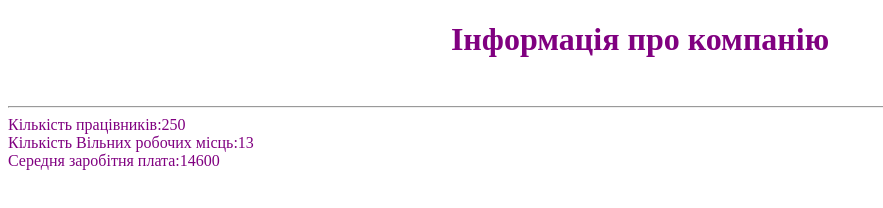
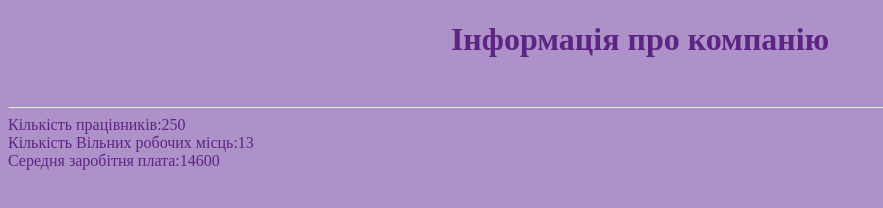
Before and after one commit to ON9190/studdy, a plain HTML site: page index.html in a window 1280 px wide. Shown: the whole page, without its empty margins (0-883 px from the left). Drawn offline with Linux system fonts and the light colour scheme.

Commit message:
Color changes

```diff
--- a/index.html
+++ b/index.html
@@ -8,6 +8,7 @@
 </head>
 
 <body>
+    <font color ="#5C2483" </font>
     <h1>Інформація про компанію</h1><br>
     <hr>
    Кількість працівників:250<br>
--- a/style.css
+++ b/style.css
@@ -1,7 +1,8 @@
 h1{
    text-align: center;
-   color: purple;
+   color: #5C2483
 }
 body{
-   color: purple;
+   background-color:#AF91C9;
+   color: #5C2483;
 }
```
